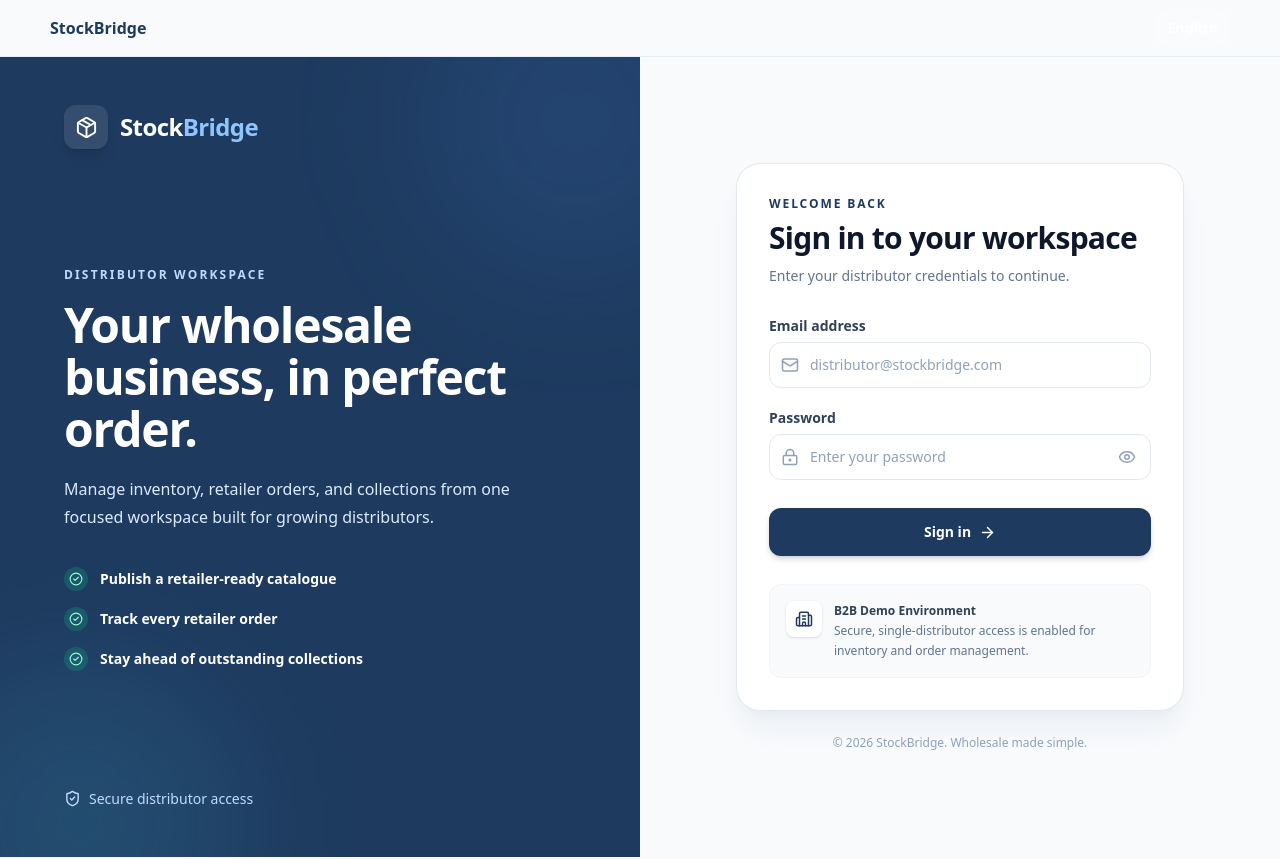
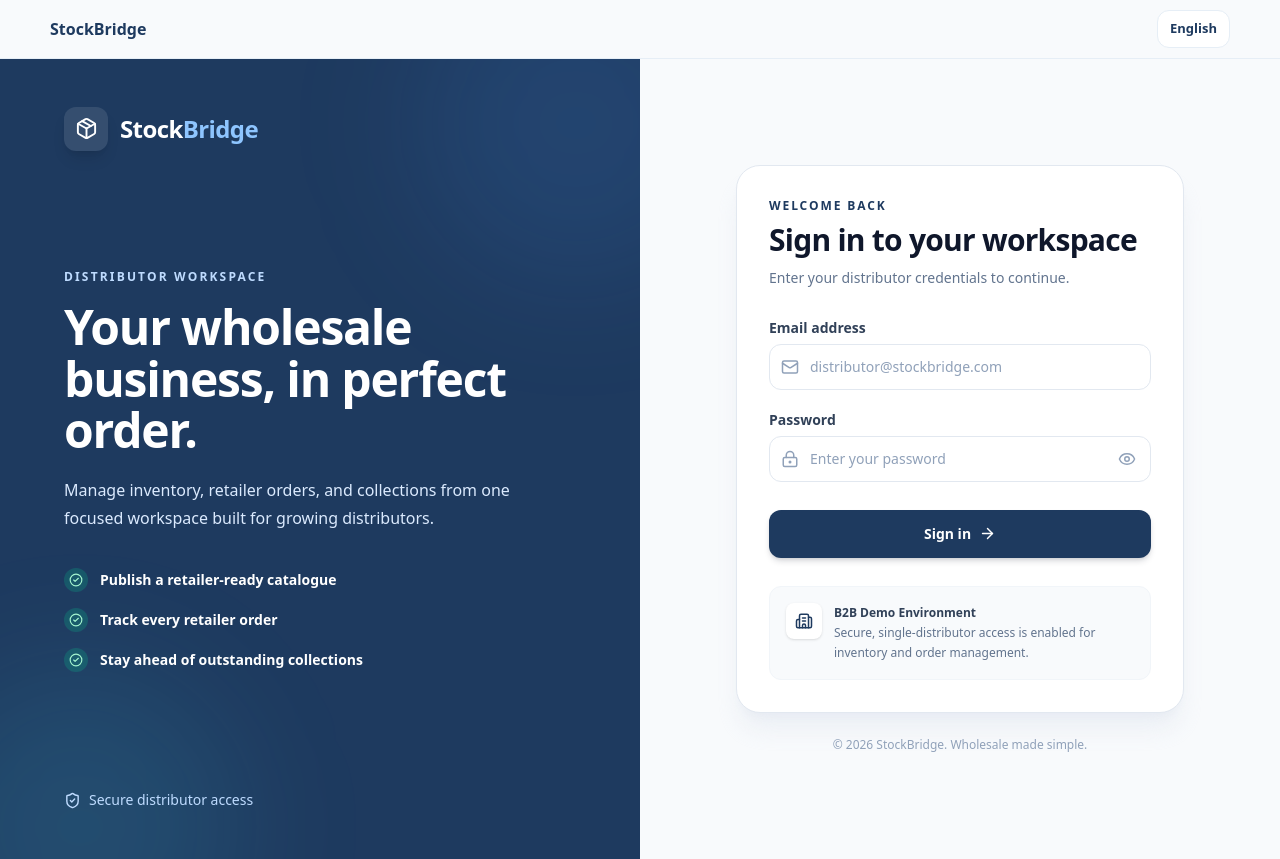
Before and after one commit to Prince-git-page/stockbridge, a React (Vite) app: page /login in a window 1280 px wide. Built offline with nearby package versions, Linux system fonts and the light colour scheme.

Commit message:
Make LanguageToggle visible, set document lang, and translate header brand

```diff
--- a/src/App.jsx
+++ b/src/App.jsx
@@ -1,5 +1,6 @@
 import { BrowserRouter, Link, Navigate, Route, Routes } from 'react-router-dom'
 import { useEffect, useState } from 'react'
+import { useTranslation } from 'react-i18next'
 import { supabase } from './lib/supabase'
 import LanguageToggle from './components/LanguageToggle'
 import Login from './pages/login'
@@ -11,6 +12,7 @@ import RetailerOrder from './pages/RetailerOrder'
 import RetailerLedger from './pages/RetailerLedger'
 
 function App() {
+  const { t } = useTranslation()
   const [session, setSession] = useState(null)
   const [loading, setLoading] = useState(true)
 
@@ -30,7 +32,7 @@ function App() {
     <BrowserRouter>
       <header style={{ background: '#f8fafc', borderBottom: '1px solid #e6eef6', padding: '10px 18px' }}>
         <div style={{ maxWidth: 1180, margin: '0 auto', display: 'flex', alignItems: 'center', justifyContent: 'space-between' }}>
-          <Link to="/" style={{ textDecoration: 'none', color: '#1e3a5f', fontWeight: 800 }}>StockBridge</Link>
+          <Link to="/" style={{ textDecoration: 'none', color: '#1e3a5f', fontWeight: 800 }}>{t('brand')}</Link>
           <div style={{ display: 'flex', alignItems: 'center', gap: 10 }}><LanguageToggle /></div>
         </div>
       </header>
--- a/src/components/LanguageToggle.jsx
+++ b/src/components/LanguageToggle.jsx
@@ -6,10 +6,12 @@ export default function LanguageToggle() {
     const next = i18n.language === 'hi' ? 'en' : 'hi'
     i18n.changeLanguage(next)
     try { localStorage.setItem('lang', next) } catch (e) {}
+    try { document.documentElement.lang = next } catch (e) {}
   }
+  const isHi = i18n.language === 'hi'
   return (
-    <button onClick={toggle} aria-label={t('language')} className="inline-flex items-center gap-2 rounded-xl bg-white/10 px-3 py-2 text-sm font-bold text-white hover:bg-white/20">
-      {i18n.language === 'hi' ? t('show_hindi') : t('show_english')}
+    <button onClick={toggle} aria-label={t('language')} style={{ display: 'inline-flex', alignItems: 'center', gap: 8, borderRadius: 12, padding: '8px 12px', fontSize: 13, fontWeight: 700, background: '#fff', color: '#1e3a5f', border: '1px solid #e6eef6' }}>
+      {isHi ? t('show_hindi') : t('show_english')}
     </button>
   )
 }
--- a/src/i18n.js
+++ b/src/i18n.js
@@ -10,4 +10,6 @@ i18n.use(initReactI18next).init({
   interpolation: { escapeValue: false },
 })
 
+try { document.documentElement.lang = i18n.language } catch (e) {}
+
 export default i18n
```
